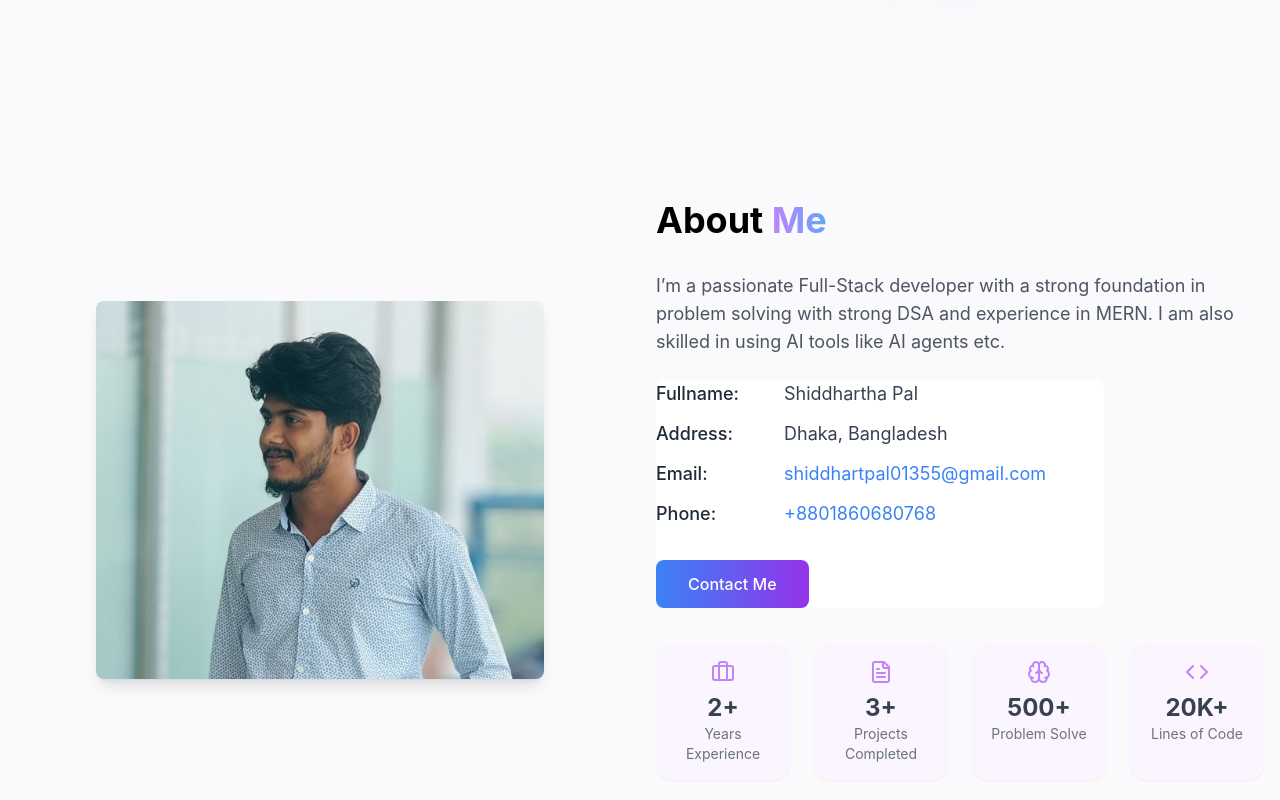
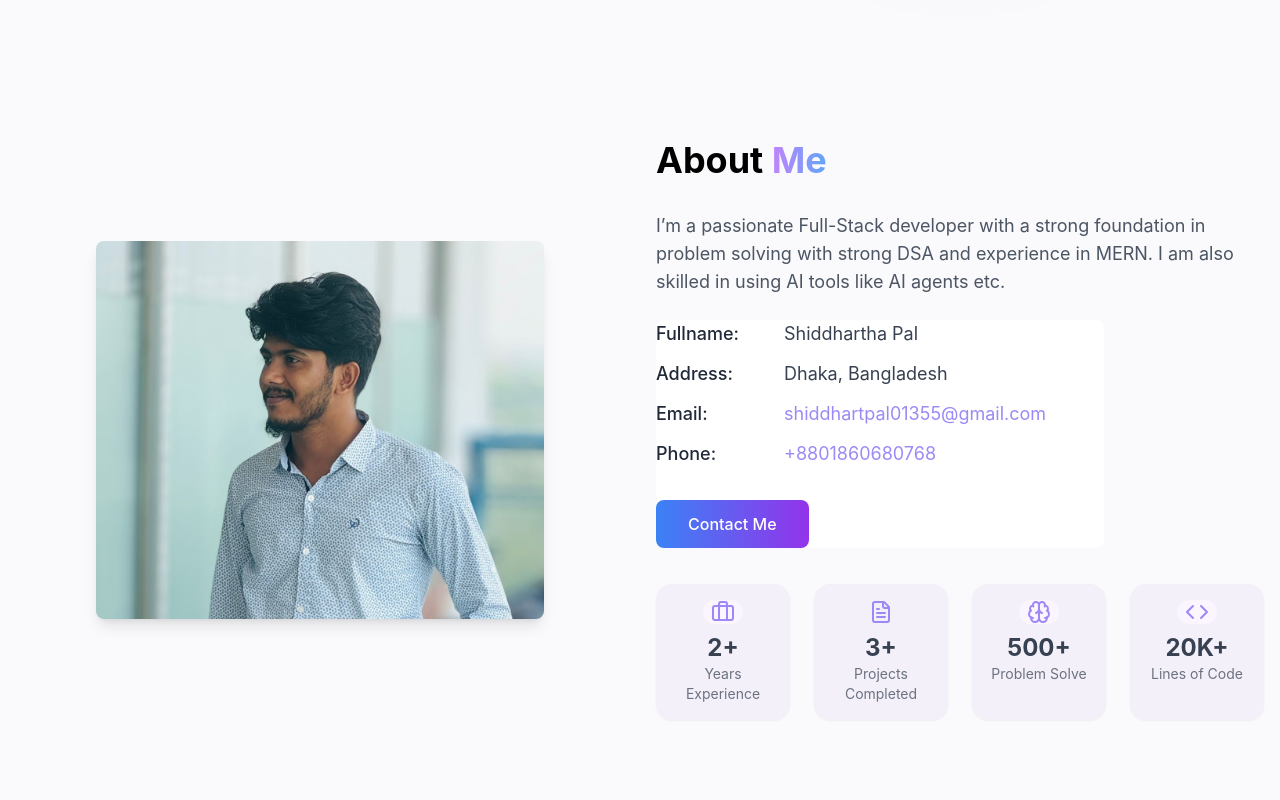
Before and after one commit to Shiddharthapal/My-Portfolio, an Astro site: page / in a window 1280 px wide. Shown: the part 680-1480 px from the top of the page. Built offline with nearby package versions, Linux system fonts and the light colour scheme; Astro itself is replaced by a stand-in of ours.

Commit message:
fixed the about component

```diff
--- a/src/components/pages/about/index.tsx
+++ b/src/components/pages/about/index.tsx
@@ -9,7 +9,7 @@ export default function About() {
       suffix: "+",
       label1: "Years",
       label2: "Experience",
-      color: "text-purple-400",
+      color: "text-[hsl(251,85%,75%)]",
       bgColor: "bg-purple-50",
     },
     {
@@ -18,7 +18,7 @@ export default function About() {
       suffix: "+",
       label1: "Projects",
       label2: "Completed",
-      color: "text-purple-400",
+      color: "text-[hsl(251,85%,75%)]",
     },
     {
       icon: Brain,
@@ -26,7 +26,7 @@ export default function About() {
       suffix: "+",
       label1: "Problem Solve",
       label2: "",
-      color: "text-purple-400",
+      color: "text-[hsl(251,85%,75%)]",
       bgColor: "bg-purple-50",
     },
     {
@@ -35,13 +35,13 @@ export default function About() {
       suffix: "K+",
       label1: "Lines of Code",
       label2: "",
-      color: "text-purple-400",
+      color: "text-[hsl(251,85%,75%)]",
       bgColor: "bg-purple-50",
     },
   ];
 
   return (
-    <section id="about" className="py-20">
+    <section id="about" className="min-h-screen  py-5">
       <div className="container mx-auto px-4">
         <motion.div
           initial={{ opacity: 0, y: 20 }}
@@ -91,7 +91,7 @@ export default function About() {
                 {/* Email */}
                 <div className="flex text-lg mb-3">
                   <div className="w-32 text-gray-800 font-medium">Email:</div>
-                  <div className="flex-1 text-blue-500">
+                  <div className="flex-1 text-[hsl(251,85%,75%)] ">
                     shiddhartpal01355@gmail.com
                   </div>
                 </div>
@@ -99,7 +99,9 @@ export default function About() {
                 {/* Phone */}
                 <div className="flex text-lg mb-8">
                   <div className="w-32 text-gray-800 font-medium">Phone:</div>
-                  <div className="flex-1 text-blue-500">+8801860680768</div>
+                  <div className="flex-1 text-[hsl(251,85%,75%)]">
+                    +8801860680768
+                  </div>
                 </div>
 
                 {/* Contact Button */}
@@ -111,7 +113,7 @@ export default function About() {
                 {stats.map((stat, index) => (
                   <div
                     key={index}
-                    className="bg-purple-50 flex flex-col items-center rounded-2xl px-2 py-4 shadow-sm hover:shadow-lg transition-all duration-300 transform hover:-translate-y-1"
+                    className="bg-[hsl(264,45%,96%)] flex flex-col items-center rounded-2xl px-2 py-4 shadow-sm hover:shadow-lg transition-all duration-300 transform hover:-translate-y-1"
                   >
                     {/* Icon */}
                     <div
```
